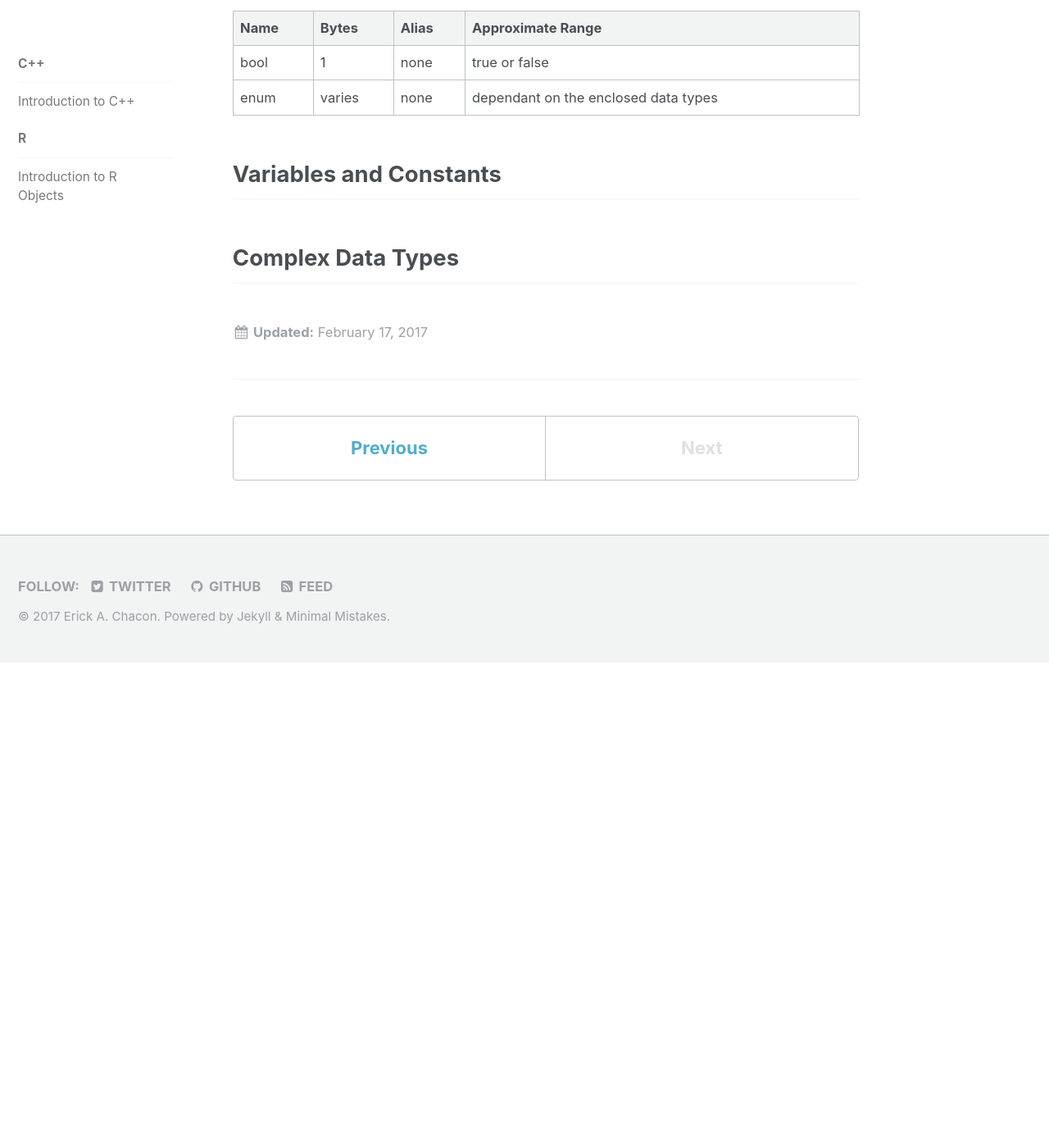
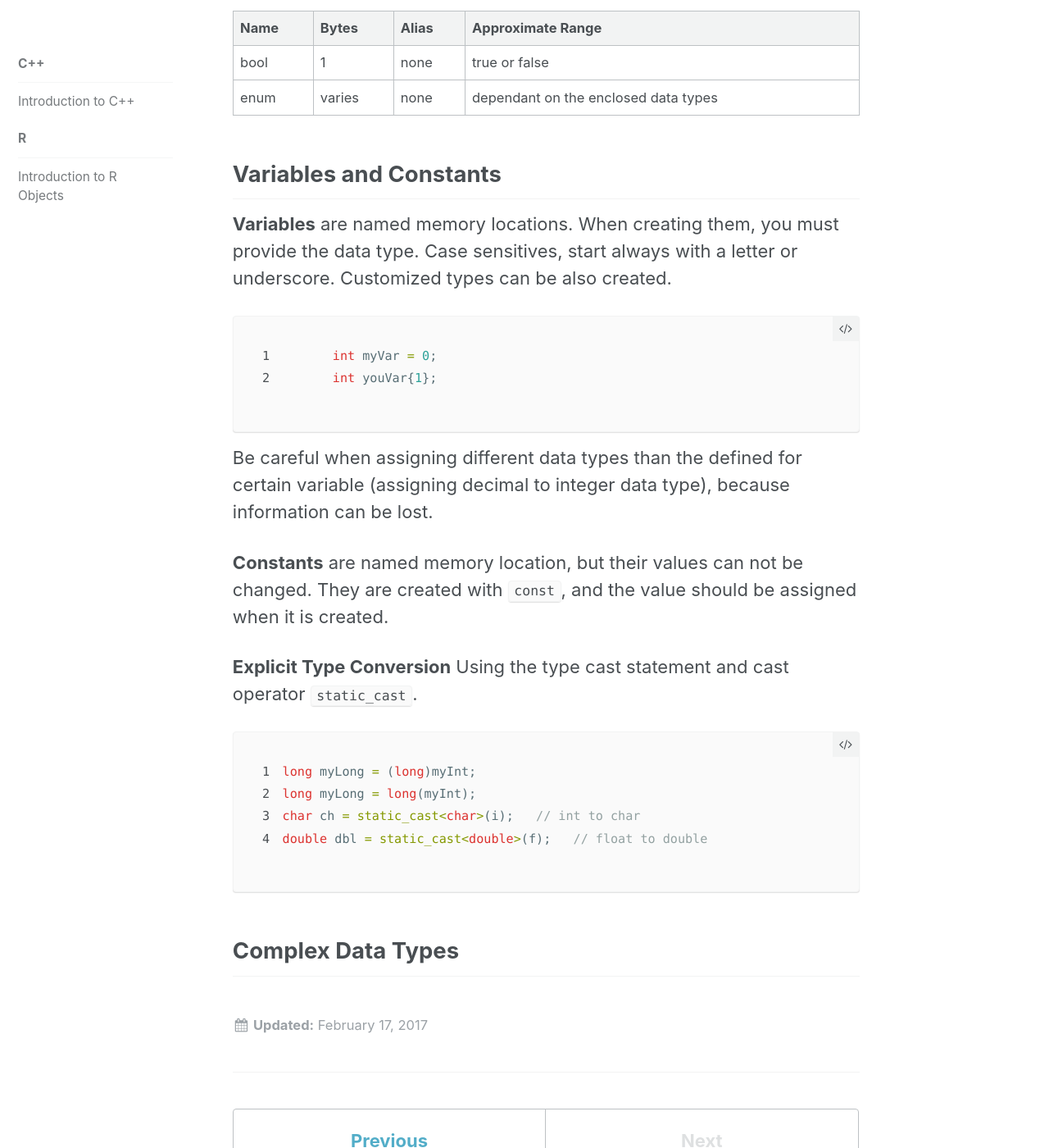
Before and after one commit to ErickChacon/ErickChacon.github.io, a Jekyll site: the page built from _program/cpp/01-program-structure.md, in a window 1280 px wide and 1400 px high, scrolled down 4878 px. Shown: the whole window at 82% size. Built offline with Jekyll 4.4.1, drawn with Linux system fonts in a browser that asks for light colours; formulas are drawn with MathJax 3; before the commit the page ends 5686 px from its top, so only the background shows below that.

Commit message:
cpp variables and constants

````diff
--- a/_program/cpp/01-program-structure.md
+++ b/_program/cpp/01-program-structure.md
@@ -116,5 +116,25 @@ bool |1 | none | true or false
 enum | varies | none | dependant on the enclosed data types
 
 ## Variables and Constants
+**Variables** are named memory locations. When creating them, you must provide the data type. Case sensitives, start always with a letter or underscore. Customized types can be also created.
+
+```cpp
+int myVar = 0;
+int youVar{1};
+```
+
+Be careful when assigning different data types than the defined for certain variable (assigning decimal to integer data type), because information can be lost.
+
+**Constants** are named memory location, but their values can not be changed. They are created with `const`, and the value should be assigned when it is created.
+
+**Explicit Type Conversion**
+Using the type cast statement and cast operator `static_cast`.
+
+```cpp
+long myLong = (long)myInt;
+long myLong = long(myInt);
+char ch = static_cast<char>(i);   // int to char
+double dbl = static_cast<double>(f);   // float to double
+```
 
 ## Complex Data Types
````
